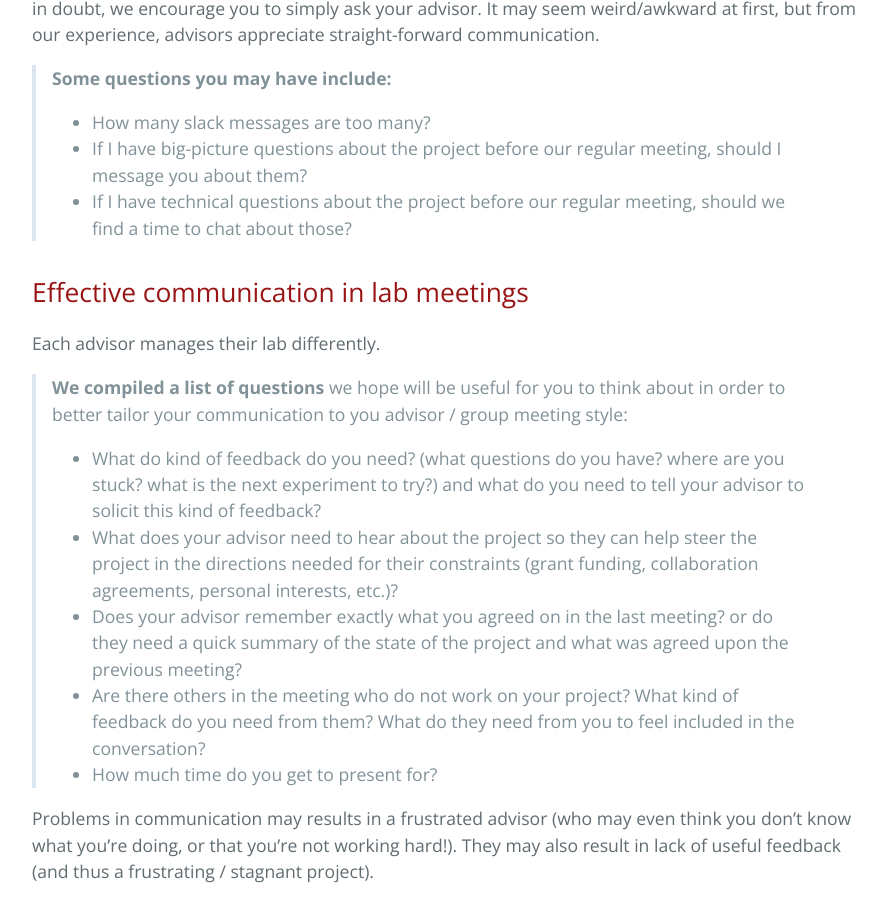
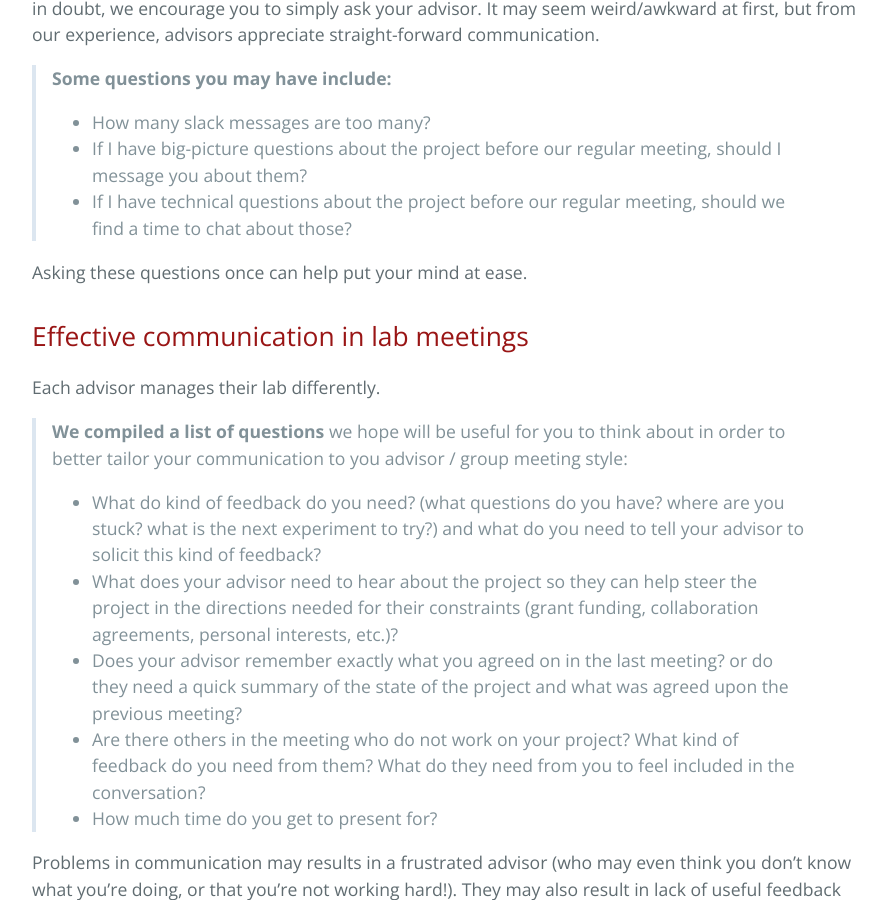
Before and after one commit to yanivyacoby/a-guide-to-your-phd, a Jekyll site: the page built from guide.md, in a window 1280 px wide and 900 px high, scrolled down 5331 px. Shown: the whole window, without its empty margins (192-1078 px from the left). Built offline with Jekyll 4.4.1, drawn with Linux system fonts in a browser that asks for light colours.

Commit message:
Update guide.md

```diff
--- a/guide.md
+++ b/guide.md
@@ -191,6 +191,7 @@ It may seem weird/awkward at first, but from our experience, advisors appreciate
 * If I have big-picture questions about the project before our regular meeting, should I message you about them?
 * If I have technical questions about the project before our regular meeting, should we find a time to chat about those?
 
+Asking these questions once can help put your mind at ease.
 
 ## Effective communication in lab meetings
 
```
